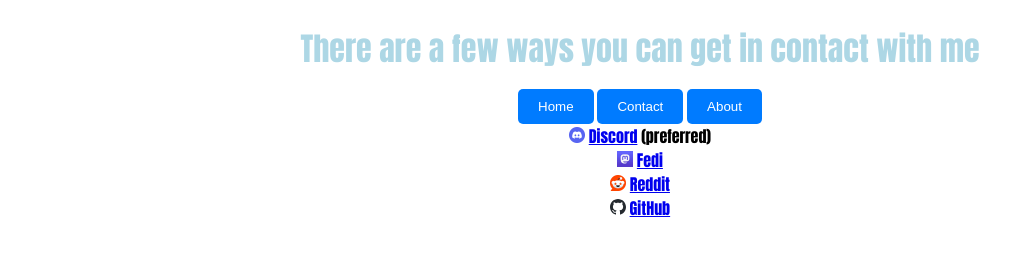
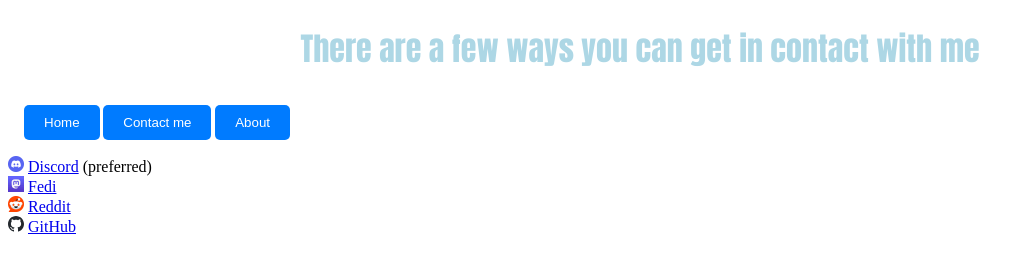
Before and after one commit to Funtimes909/Website, a plain HTML site: page contact.html in a window 1280 px wide. Shown: the whole page, without its empty margins (0-1034 px from the left). Drawn offline with Linux system fonts and the light colour scheme.

Commit message:
cleanups

```diff
--- a/contact.html
+++ b/contact.html
@@ -8,19 +8,19 @@
         <link rel="stylesheet" href="style.css">
         <style>
             /*Styling*/
-            div {
+            .nav-bar {
                 font-family: Impact, Haettenschweiler, 'Arial Narrow Bold', sans-serif;
                 margin: auto;
-                text-align: center;
+                padding: 16px
             }
         </style>
     </head>
 
     <span id="contacts">
         <h1>There are a few ways you can get in contact with me</h1>
-        <nav>
+        <nav class="nav-bar">
             <button class="button" onclick="location.href='home.html';">Home</button>
-            <button class="button" onclick="location.href='contact.html';">Contact</button>
+            <button class="button" onclick="location.href='contact.html';">Contact me</button>
             <button class="button" onclick="location.href='about.html';">About</button>
         </nav>
         <div>
--- a/style.css
+++ b/style.css
@@ -28,10 +28,3 @@ button {
 button:hover {
     background-color: #0056b3;
 }
-
-/*I am going straight to hell for this*/
-nav {
-    font-family: Impact, Haettenschweiler, 'Arial Narrow Bold', sans-serif;
-    margin: auto;
-    text-align: center;
-}
```
Also changed, not shown: about.html (+18 -2 lines), home.html (+1 -0 lines), 1 other file.
